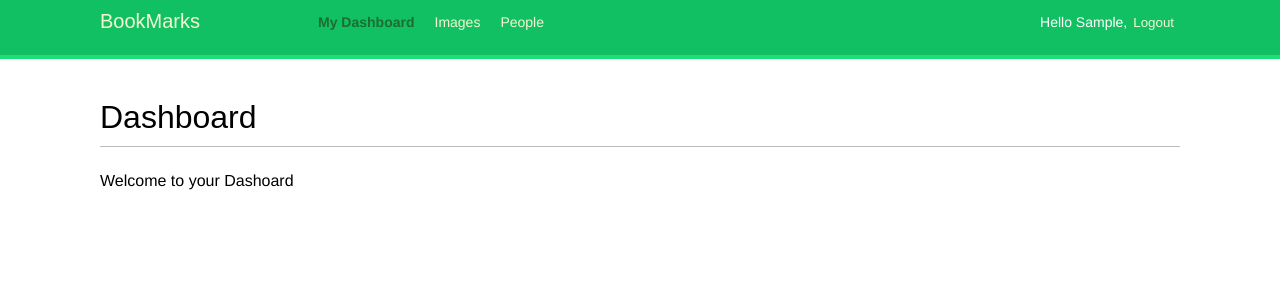
After one commit to Sam-Waithaka/Bookmarks, a Django app: page /account/ in a window 1280 px wide. The commit adds this page. Shown: the top 300 px of the page. Run offline with Django 5.2, Linux system fonts and the light colour scheme; the visitor is signed in with stand-in values (Sample User, id 1); some web fonts are replaced.

Commit message:
Use Defaut Django Login and Logout Views

```diff
--- /dev/null
+++ b/Bookmarks/account/templates/account/dashboard.html
@@ -0,0 +1,8 @@
+{% extends 'base.html' %}
+
+{% block title %} Dashboard {% endblock %}
+
+{% block content %}
+    <h1>Dashboard</h1>
+    <p>Welcome to your Dashoard</p>
+{% endblock content %}
--- a/Bookmarks/account/templates/base.html
+++ b/Bookmarks/account/templates/base.html
@@ -7,6 +7,26 @@
     <body>
         <div id="header">
             <span class="logo"> BookMarks</span>
+            {% if request.user.is_authenticated %}
+                <ul class="menu">
+                    <li {% if section == 'dashboard' %}  class="selected" {% endif %}>
+                        <a href="{% url 'dashboard' %}">My Dashboard</a>
+                    </li>
+                    <li {% if section == 'images' %} class="selected" {% endif %}><a href="#">Images</a></li>
+                    <li {% if section == 'people' %} class="selected" {% endif %}><a href="#">People</a></li>
+                </ul>
+            {% endif %}
+            <span class="user">
+                {% if request.user.is_authenticated %}
+                    Hello {{ request.user.first_name|default:request.user.username }},
+                    <form action="{% url 'logout' %}" method="post">
+                        <button type="submit">Logout</button>
+                        {% csrf_token %}
+                    </form>
+                {% else %}
+                    <a href="{% url 'login' %}">Login</a>
+                {% endif %}
+            </span>
         </div>
         <div id="content">
             {% block content %}
--- a/Bookmarks/account/urls.py
+++ b/Bookmarks/account/urls.py
@@ -1,6 +1,10 @@
+from django.contrib.auth import views as auth_views
 from django.urls import path
 from . import views
 
 urlpatterns = [
-    path('login/', views.user_login, name='login'),
+    # path('login/', views.user_login, name='login'),
+    path('login/', auth_views.LoginView.as_view(), name='login'),
+    path('logout/', auth_views.LogoutView.as_view(), name='logout'),
+    path('', views.dashboard, name='dashboard'),
 ]
--- a/Bookmarks/account/views.py
+++ b/Bookmarks/account/views.py
@@ -1,28 +1,36 @@
 from django.contrib.auth import authenticate, login
+from django.contrib.auth.decorators import login_required
 from django.http import HttpResponse
 from django.shortcuts import render
 from .forms import LoginForm
 
 
+
+
 # Create your views here.
-def user_login(request):
-    if request.method == 'POST':
-        form = LoginForm(request.POST)
+# def user_login(request):
+#     if request.method == 'POST':
+#         form = LoginForm(request.POST)
 
-        if form.is_valid():
-            cd = form.cleaned_data
-            user = authenticate(request, username=cd['username'], password = cd['password'])
+#         if form.is_valid():
+#             cd = form.cleaned_data
+#             user = authenticate(request, username=cd['username'], password = cd['password'])
 
-            if user is not None:
-                if user.is_active:
-                    login(request, user)
+#             if user is not None:
+#                 if user.is_active:
+#                     login(request, user)
 
-                    return HttpResponse('Authenticated Succesfully')
-                else:
-                    return HttpResponse('Disabled account')
-            else:
-                return HttpResponse('Invalid Login')
-    else:
-        form = LoginForm()
+#                     return HttpResponse('Authenticated Succesfully')
+#                 else:
+#                     return HttpResponse('Disabled account')
+#             else:
+#                 return HttpResponse('Invalid Login')
+#     else:
+#         form = LoginForm()
 
-    return render(request, 'account/login.html', {'form': form})
+#     return render(request, 'account/login.html', {'form': form})
+
+
+@login_required
+def dashboard(request):
+    return render(request, 'account/dashboard.html', {'section': 'dashboard'})
--- a/Bookmarks/config/settings.py
+++ b/Bookmarks/config/settings.py
@@ -124,3 +124,8 @@ STATIC_URL = 'static/'
 # https://docs.djangoproject.com/en/5.0/ref/settings/#default-auto-field
 
 DEFAULT_AUTO_FIELD = 'django.db.models.BigAutoField'
+
+
+LOGIN_REDIRECT_URL = 'dashboard'
+LOGIN_URL = 'login'
+LOGOUT_URL = 'logout'
```
Also changed, not shown: Bookmarks/account/templates/registration/logged_out.html (added, +10 -0 lines), Bookmarks/account/templates/registration/login.html (added, +20 -0 lines).
